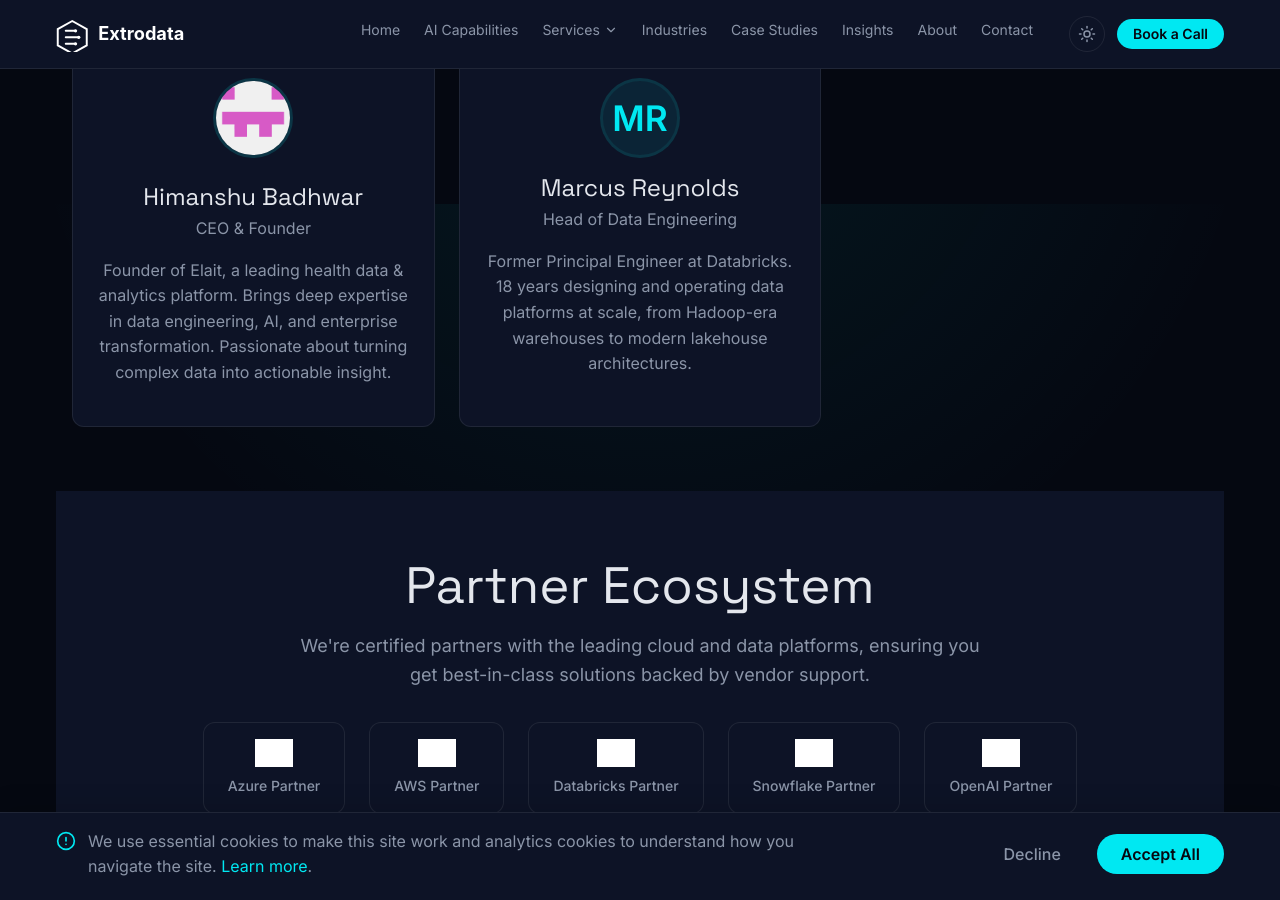
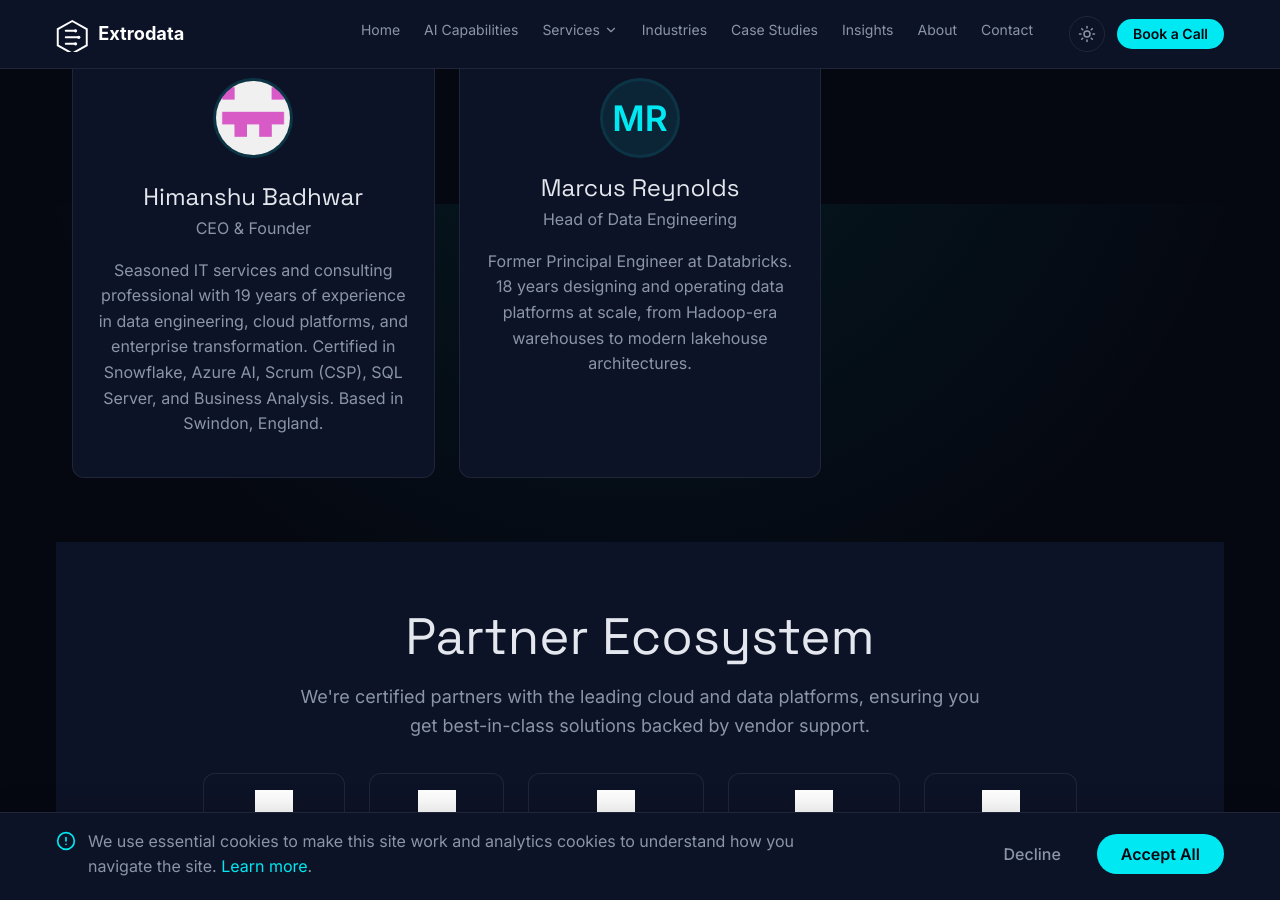
Before and after one commit to HBadhwar/extrodata, a Jekyll site: the page built from _pages/about.html, in a window 1280 px wide and 900 px high, scrolled down 1596 px. Built offline with Jekyll 4.4.1, drawn with Linux system fonts in a browser that asks for light colours; grey boxes are pictures that could not be loaded.

Commit message:
Update Himanshu Badhwar bio from LinkedIn profile

```diff
--- a/_pages/about.html
+++ b/_pages/about.html
@@ -75,7 +75,7 @@
         <img src="{{ '/assets/images/himanshu-badhwar.jpg' | relative_url }}" alt="Himanshu Badhwar" class="avatar avatar--lg team-card__avatar" loading="lazy">
         <h3 class="team-card__name">Himanshu Badhwar</h3>
         <p class="team-card__role">CEO &amp; Founder</p>
-        <p style="color:var(--color-text-muted);font-size:var(--text-sm);line-height:1.6;margin-top:var(--space-3);">Founder of Elait, a leading health data &amp; analytics platform. Brings deep expertise in data engineering, AI, and enterprise transformation. Passionate about turning complex data into actionable insight.</p>
+        <p style="color:var(--color-text-muted);font-size:var(--text-sm);line-height:1.6;margin-top:var(--space-3);">Seasoned IT services and consulting professional with 19 years of experience in data engineering, cloud platforms, and enterprise transformation. Certified in Snowflake, Azure AI, Scrum (CSP), SQL Server, and Business Analysis. Based in Swindon, England.</p>
         <div style="display:flex;justify-content:center;gap:var(--space-3);margin-top:var(--space-4);">
           <a href="https://www.linkedin.com/in/himanshubadhwar/" target="_blank" rel="noopener noreferrer" aria-label="Himanshu Badhwar on LinkedIn" style="color:var(--color-text-muted);">
             <i data-lucide="linkedin" style="width:20px;height:20px;"></i>
```
